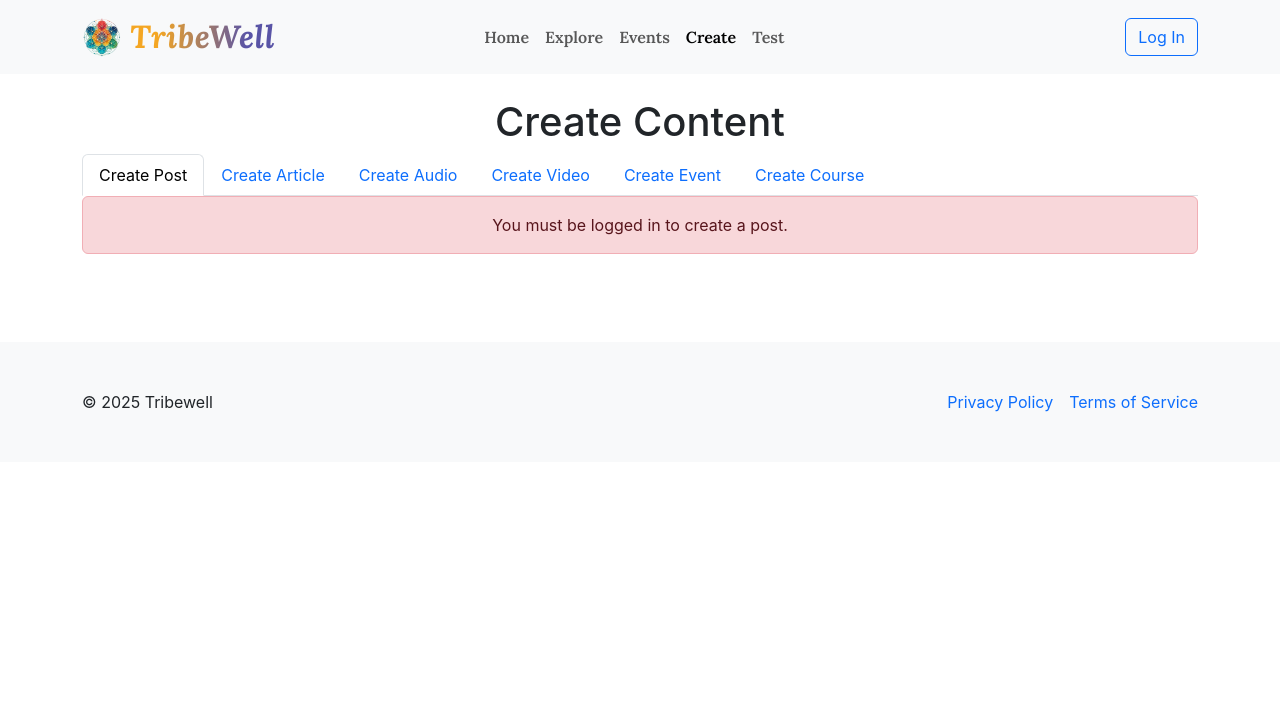
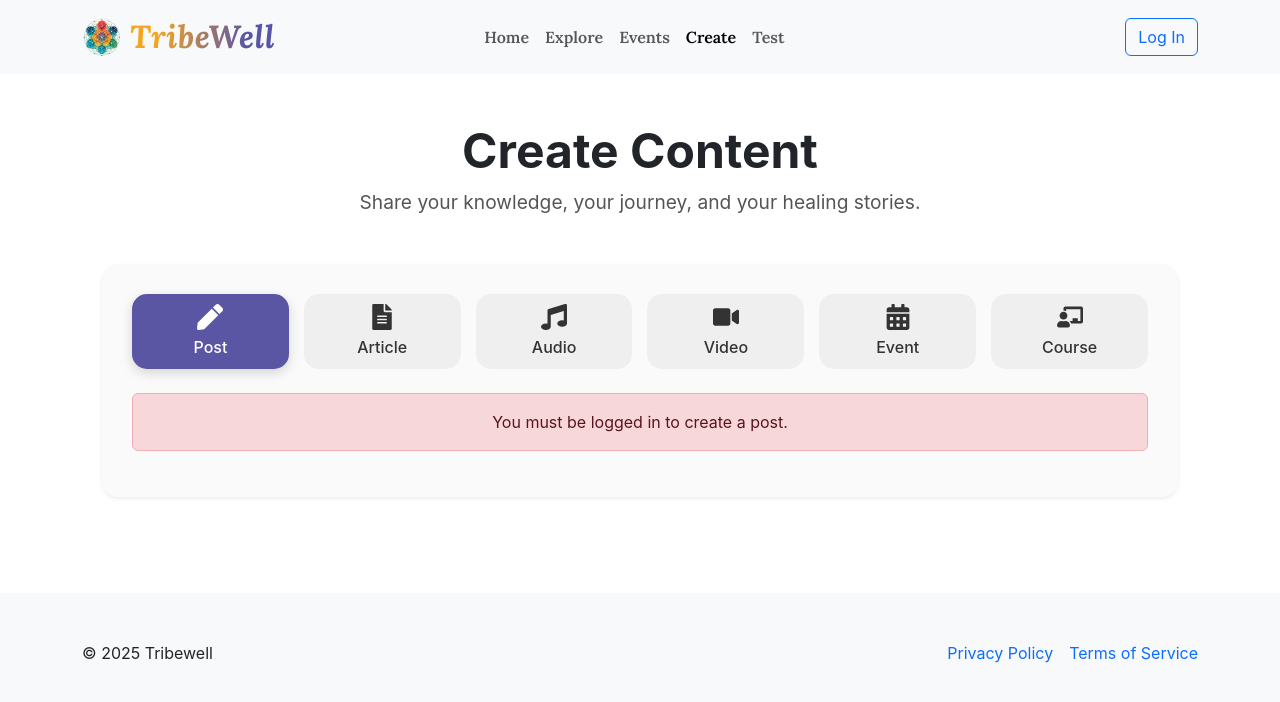
Before and after one commit to rezmayyy/TribeWell, a React (Create React App) app: page /create in a window 1280 px wide. Shown: the top 702 px of the page. Built offline with nearby package versions, Linux system fonts and the light colour scheme; no server answers; a web font is replaced by a local one.

Commit message:
Modified the page with icons and more spacing

```diff
--- a/src/pages/createPage.jsx
+++ b/src/pages/createPage.jsx
@@ -1,41 +1,62 @@
-import { Container, Nav, Tab, Row, Col } from "react-bootstrap";
+import { Container, Nav, Tab, Card } from "react-bootstrap";
+import { FaPen, FaFileAlt, FaMusic, FaVideo, FaCalendarAlt, FaChalkboardTeacher } from "react-icons/fa";
 import CreateArticle from "../components/create/CreateArticle";
 import CreateAudio from "../components/create/CreateAudio";
 import CreateEvent from "../components/create/CreateEvent";
 import CreateVideo from "../components/create/CreateVideo";
 import CreatePost from "../components/create/CreatePost";
 import CreateCourse from "../components/create/CreateCourse";
+import { useState } from "react";
 
 function CreatePage() {
+  const [activeKey, setActiveKey] = useState("post");
+
+  const tabItems = [
+    { key: "post", label: "Post", icon: <FaPen size={26} /> },
+    { key: "article", label: "Article", icon: <FaFileAlt size={26} /> },
+    { key: "audio", label: "Audio", icon: <FaMusic size={26} /> },
+    { key: "video", label: "Video", icon: <FaVideo size={26} /> },
+    { key: "event", label: "Event", icon: <FaCalendarAlt size={26} /> },
+    { key: "course", label: "Course", icon: <FaChalkboardTeacher size={26} /> }
+  ];
+
   return (
-    <Container className="py-4">
-      <h1>Create Content</h1>
-      <Tab.Container defaultActiveKey="post">
-        <Nav variant="tabs">
-          <Nav.Item>
-            <Nav.Link eventKey="post">Create Post</Nav.Link>
+    <Container className="py-5" style={{ maxWidth: "1100px" }}>
+      <div className="text-center mb-5">
+        <h1 style={{ fontSize: "3rem", fontWeight: "700" }}>Create Content</h1>
+        <p style={{ fontSize: "1.2rem", color: "#555" }}>
+          Share your knowledge, your journey, and your healing stories.
+        </p>
+      </div>
+
+      <Card className="shadow-sm rounded-4" style={{ border: "none", padding: "30px", backgroundColor: "#FAFAFA" }}>
+        <Tab.Container activeKey={activeKey} onSelect={(k) => setActiveKey(k)}>
+          <Nav variant="pills" justify className="mb-4 flex-wrap" style={{ gap: "15px" }}>
+            {tabItems.map(({ key, label, icon }) => (
+              <Nav.Item key={key}>
+                <Nav.Link
+                  eventKey={key}
+                  className="d-flex flex-column align-items-center"
+                  style={{
+                    borderRadius: "15px",
+                    padding: "10px 20px",
+                    backgroundColor: activeKey === key ? "#5B56A4" : "#EFEFEF",
+                    color: activeKey === key ? "white" : "#333",
+                    transition: "all 0.3s ease",
+                    boxShadow: activeKey === key ? "0 4px 12px rgba(0, 0, 0, 0.15)" : "none",
+                    cursor: "pointer"
+                  }}
+                >
+                  {icon}
+                  <div style={{ marginTop: "5px", fontWeight: "500" }}>{label}</div>
+                </Nav.Link>
               </Nav.Item>
-          <Nav.Item>
-            <Nav.Link eventKey="article">Create Article</Nav.Link>
-          </Nav.Item>
-          <Nav.Item>
-            <Nav.Link eventKey="audio">Create Audio</Nav.Link>
-          </Nav.Item>
-          <Nav.Item>
-            <Nav.Link eventKey="video">Create Video</Nav.Link>
-          </Nav.Item>
-          <Nav.Item>
-            <Nav.Link eventKey="event">Create Event</Nav.Link>
-          </Nav.Item>
-          <Nav.Item>
-            <Nav.Link eventKey="course">Create Course</Nav.Link>
-          </Nav.Item>
+            ))}
           </Nav>
-        <Row>
-          <Col>
+
           <Tab.Content>
             <Tab.Pane eventKey="post">
-                <CreatePost /> {/* Add your CreatePost component here */}
+              <CreatePost />
             </Tab.Pane>
             <Tab.Pane eventKey="article">
               <CreateArticle />
@@ -44,18 +65,17 @@ function CreatePage() {
               <CreateAudio />
             </Tab.Pane>
             <Tab.Pane eventKey="video">
-                <CreateVideo /> {/* Add your CreateVideo component here */}
+              <CreateVideo />
             </Tab.Pane>
             <Tab.Pane eventKey="event">
-                <CreateEvent /> {/* Add your CreateEvent component here */}
+              <CreateEvent />
             </Tab.Pane>
             <Tab.Pane eventKey="course">
-                <CreateCourse /> {/* Add your CreateCourse component here */}
+              <CreateCourse />
             </Tab.Pane>
           </Tab.Content>
-          </Col>
-        </Row>
         </Tab.Container>
+      </Card>
     </Container>
   );
 }
```
Lines whose indentation alone changed are shown as unchanged.
